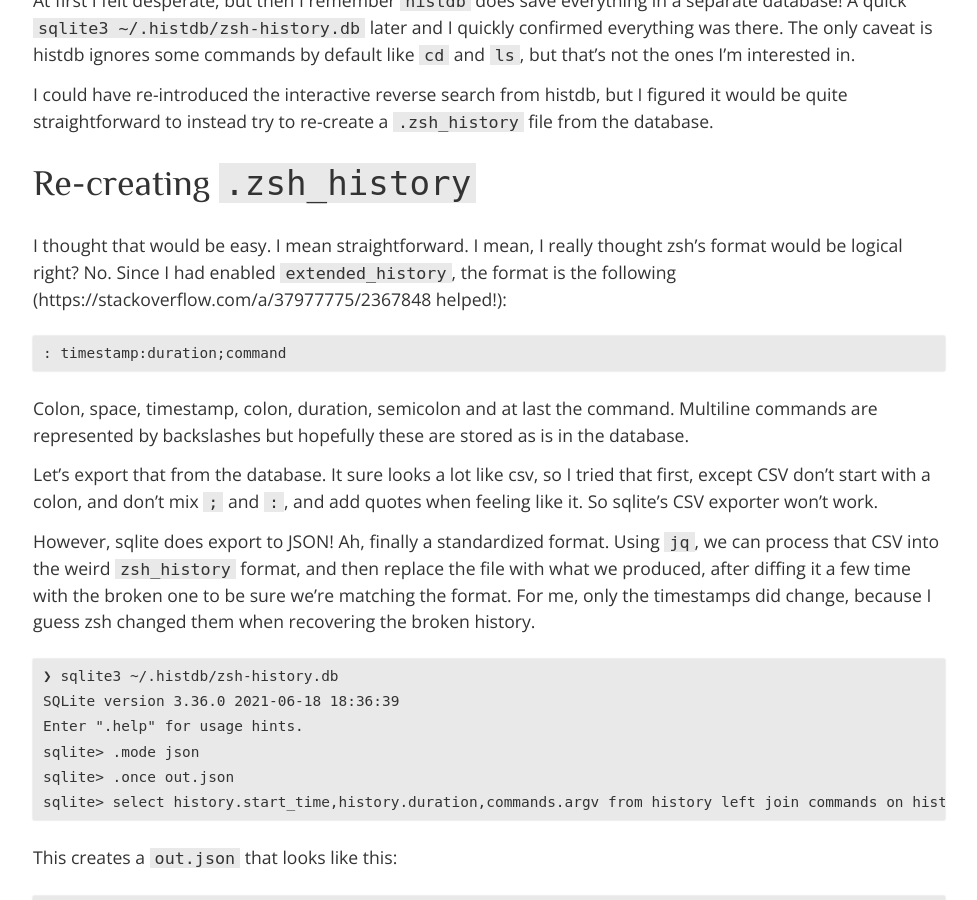
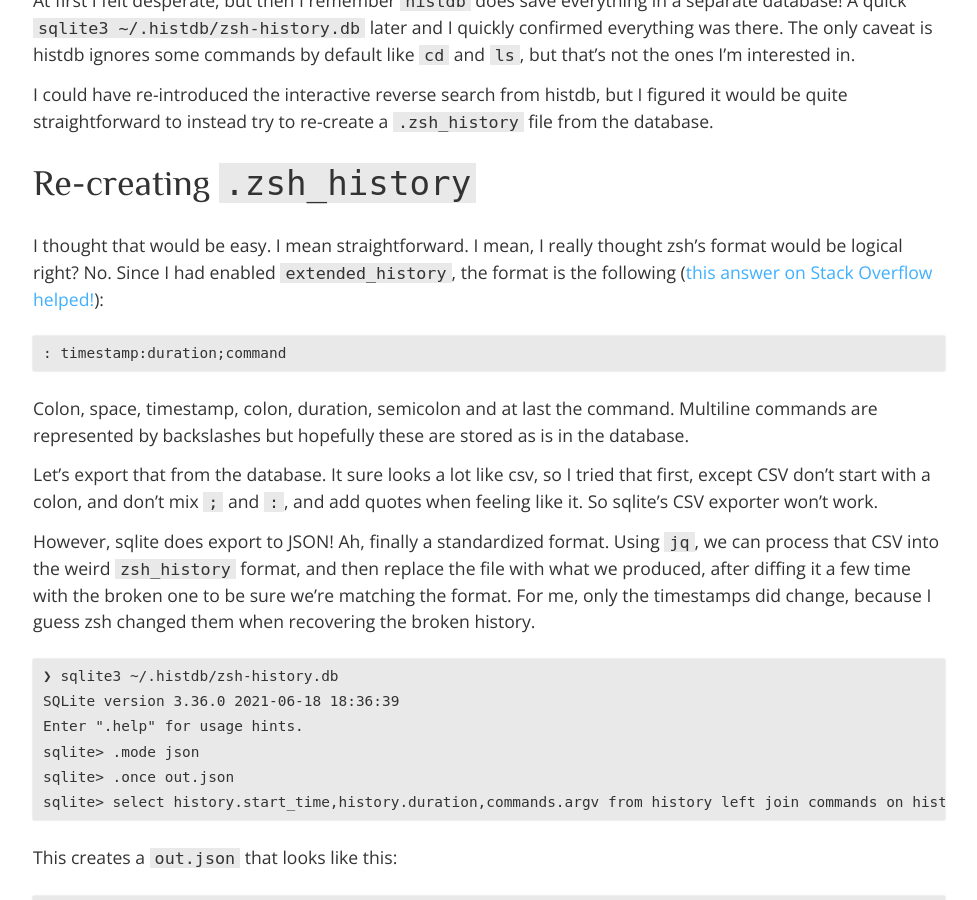
Before and after one commit to saveman71/saveman71.github.io, a Jekyll site: the page built from _posts/2021-09-08-recovering-zsh-history-from-histdb.md, in a window 1280 px wide and 900 px high, scrolled down 1286 px. Shown: the whole window, without its empty margins (151-1128 px from the left). Built offline with Jekyll 4.4.1, drawn with Linux system fonts in a browser that asks for light colours.

Commit message:
Fix link

````diff
--- a/_posts/2021-09-08-recovering-zsh-history-from-histdb.md
+++ b/_posts/2021-09-08-recovering-zsh-history-from-histdb.md
@@ -42,7 +42,7 @@ I could have re-introduced the interactive reverse search from histdb, but I fig
 
 # Re-creating `.zsh_history`
 
-I thought that would be easy. I mean straightforward. I mean, I really thought zsh's format would be logical right? No. Since I had enabled `extended_history`, the format is the following (https://stackoverflow.com/a/37977775/2367848 helped!):
+I thought that would be easy. I mean straightforward. I mean, I really thought zsh's format would be logical right? No. Since I had enabled `extended_history`, the format is the following ([this answer on Stack Overflow helped!](https://stackoverflow.com/a/37977775/2367848)):
 
 ```
 : timestamp:duration;command
````
